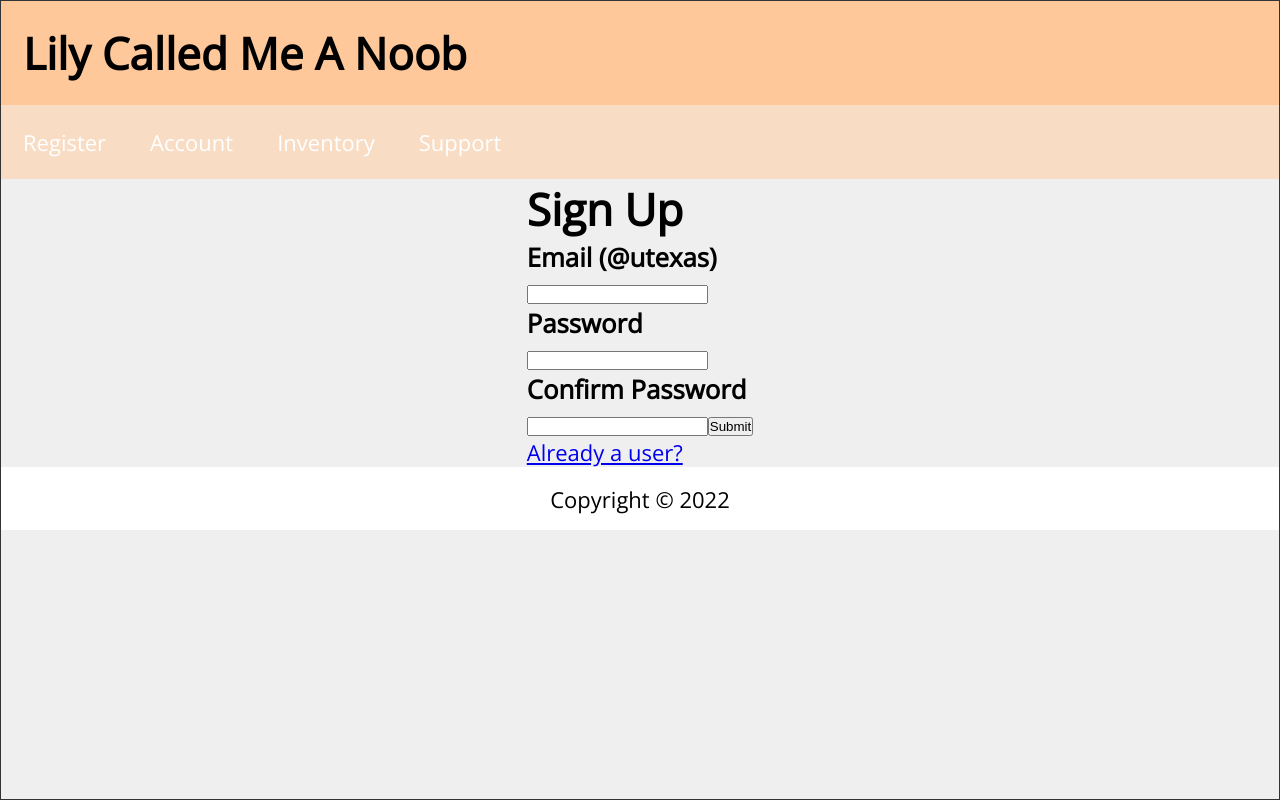
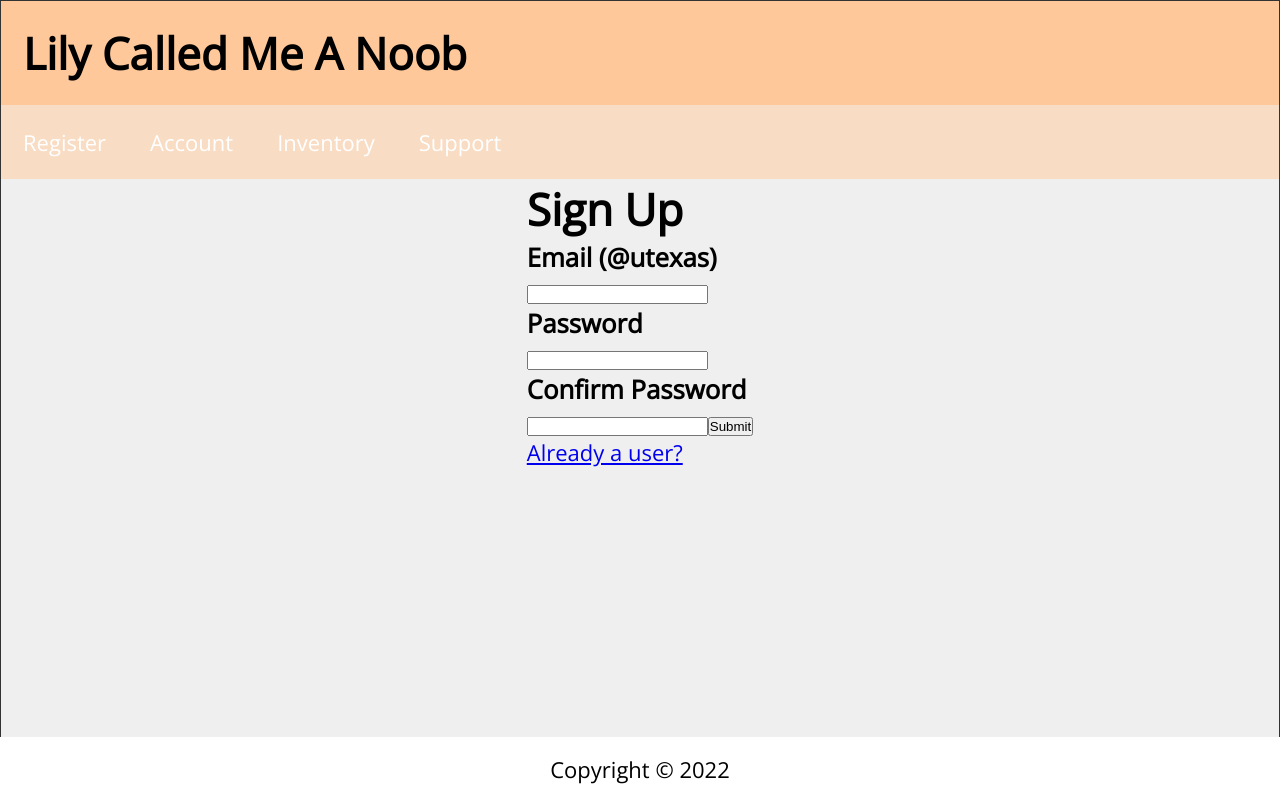
Before and after one commit to lilychieng/EE461L-SP22-Lab-Group, a React (Create React App) app in the folder Frontend/ee_461l_frontend/: page /signup in a window 1280 px wide. Built offline with nearby package versions, Linux system fonts and the light colour scheme.

Commit message:
Fix sign-up bug

```diff
--- a/Frontend/ee_461l_frontend/src/Components/UserManagement/UserSignUp/index.js
+++ b/Frontend/ee_461l_frontend/src/Components/UserManagement/UserSignUp/index.js
@@ -24,8 +24,10 @@ function UserSignUp() {
       setError(true);
       return false;
     }
-    setError(false);
-    return true;
+    if (password !== "") {
+      setError(false);
+      return true;
+    }
   };
 
   const handleSubmit = () => {
@@ -57,7 +59,9 @@ function UserSignUp() {
       <input onChange={handlePassword2} />
       <button onClick={handleSubmit}>Submit</button>
       {error && <div>Passwords do not match!</div>}
-      <div><Link to="/login">Already a user?</Link></div>
+      <div>
+        <Link to="/login">Already a user?</Link>
+      </div>
     </div>
   );
 }
--- a/Frontend/ee_461l_frontend/src/css/index.css
+++ b/Frontend/ee_461l_frontend/src/css/index.css
@@ -66,6 +66,8 @@ body {
 }
 
 .Footer {
+  position: fixed;
+  bottom: 0;
   padding: 0.75rem;
   display: grid;
   place-content: center;
```
Also changed, not shown: 1 other file (tests, documents, lock files or other folders).
